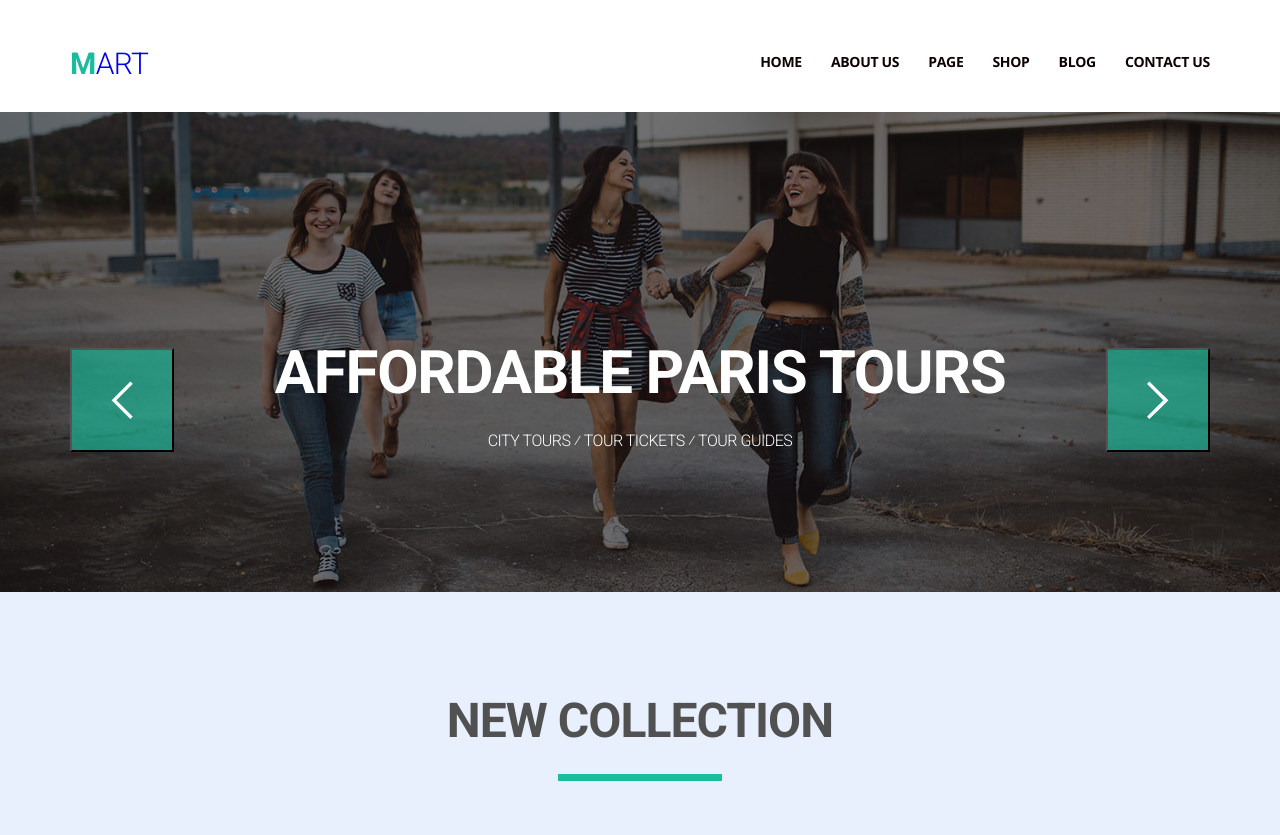
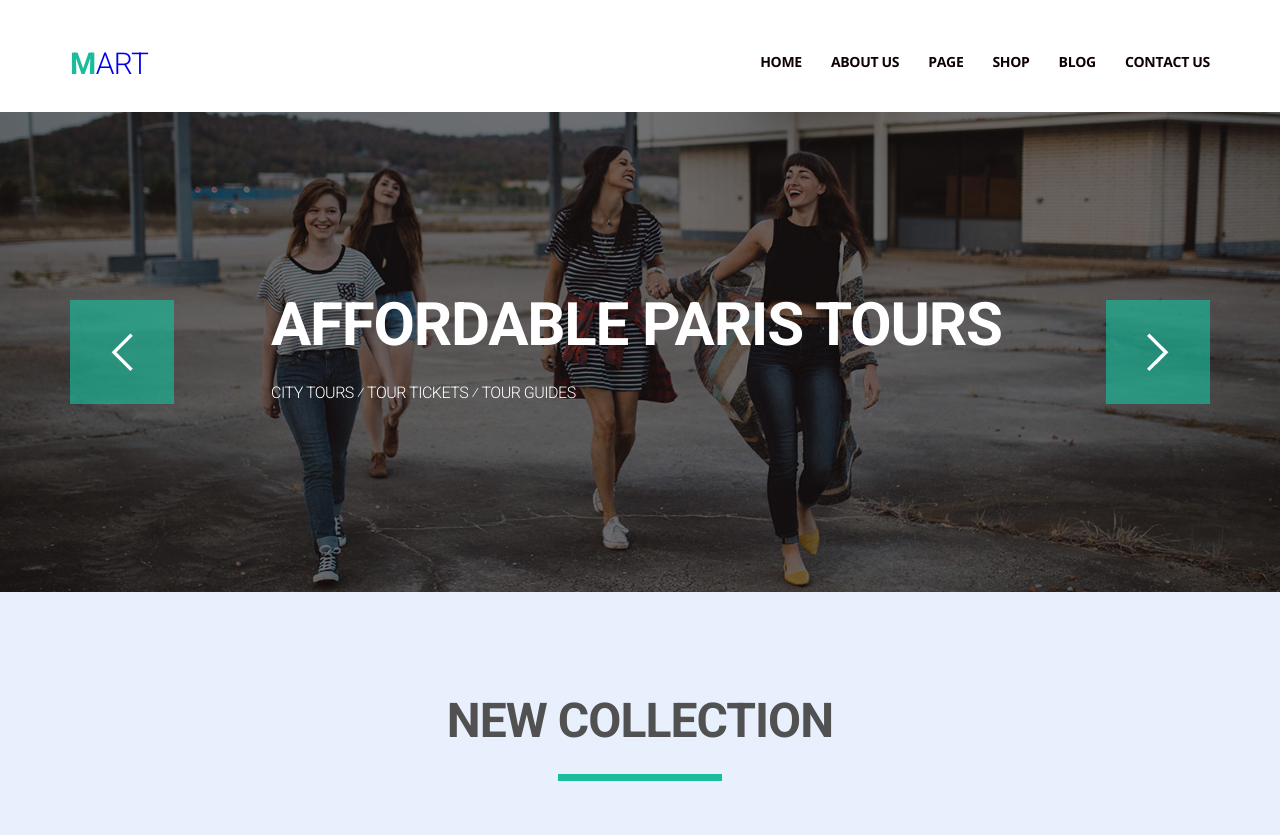
Before and after one commit to GennadiyShpak/module-05, a plain HTML site: page index.html in a window 1280 px wide. Shown: the top 835 px of the page. Drawn offline with nearby package versions, Linux system fonts and the light colour scheme.

Commit message:
update 30.04

```diff
--- a/css/style.css
+++ b/css/style.css
@@ -31,6 +31,7 @@ li {
   width: 100%;
   margin: 0 auto;
   position: relative;
+  height: 100%;
 }
 
 h1::first-letter {
@@ -72,6 +73,7 @@ h1::first-letter {
 .logo {
   text-transform: uppercase;
   float: left;
+  color: #555252;
 }
 
 .nav__menu a:hover {
@@ -94,15 +96,33 @@ h1::first-letter {
   top: 0;
 }
 
+.section__slider {
+  width: 100%;
+  height: 100%;
+  position: absolute;
+  top: 50%;
+  left: 0;
+}
+
+.slider__text {
+  position: absolute;
+  width: 738px;
+  top: 50%;
+  left: 50%;
+  transform: translate(-50%, -50%);
+}
+
 .slider__btn {
+  color: #fff;
+  background-color: rgba(26, 188, 156, 0.65);
   width: 104px;
   height: 104px;
-  color: #fff;
-  background-color: rgba(26, 188, 156, 0.65);
+  border: none;
 }
 
 .slider__btn:hover {
   background-color: rgb(26, 188, 156);
+  cursor: pointer;
 }
 
 .prev {
@@ -110,9 +130,6 @@ h1::first-letter {
   background-image: url(../img/arrow__left.png);
   background-repeat: no-repeat;
   background-position: center;
-  position: absolute;
-  top: 50%;
-  left: 0;
   transform: translateY(-50%);
 }
 
@@ -121,19 +138,11 @@ h1::first-letter {
   background-image: url(../img/arrow__right.png);
   background-repeat: no-repeat;
   background-position: center;
-  position: absolute;
-  top: 50%;
-  right: 0;
   transform: translateY(-50%);
 }
 
-.slider__text {
-  text-align: center;
-  margin-top: 220px;
-  width: 100%;
-}
-
 h2 {
+  display: block;
   color: #fff;
   text-transform: uppercase;
   font-size: 60px;
@@ -219,9 +228,9 @@ h2 {
 
 .social__menu {
   position: absolute;
-  left: 32px;
+  left: 50%;
   top: 50%;
-  transform: translate(-50% -50%);
+  transform: translate(-50%, -50%);
 }
 
 .social__menu-ikon-link {
--- a/index.html
+++ b/index.html
@@ -43,16 +43,21 @@
           height="600"
         />
         <div class="overlay">
-          <div class="container slider__text">
+          <div class="container">
+            <div class="slider__text">
               <h2>AFFORDABLE PARIS TOURS</h2>
               <p>CITY TOURS &#8260; TOUR TICKETS &#8260; TOUR GUIDES</p>
-            <div class="slider__btn-wrapper clearfix">
+            </div>
+
+            <div class="section__slider">
+              <div class="slider__btn-wrapper container clearfix">
                 <button class="slider__btn prev">
                   <span class="visually-hidden">prev button</span>
                 </button>
                 <button class="slider__btn next">
                   <span class="visually-hidden">next button</span>
                 </button>
+              </div>
             </div>
           </div>
         </div>
```
Lines whose indentation alone changed are shown as unchanged.
